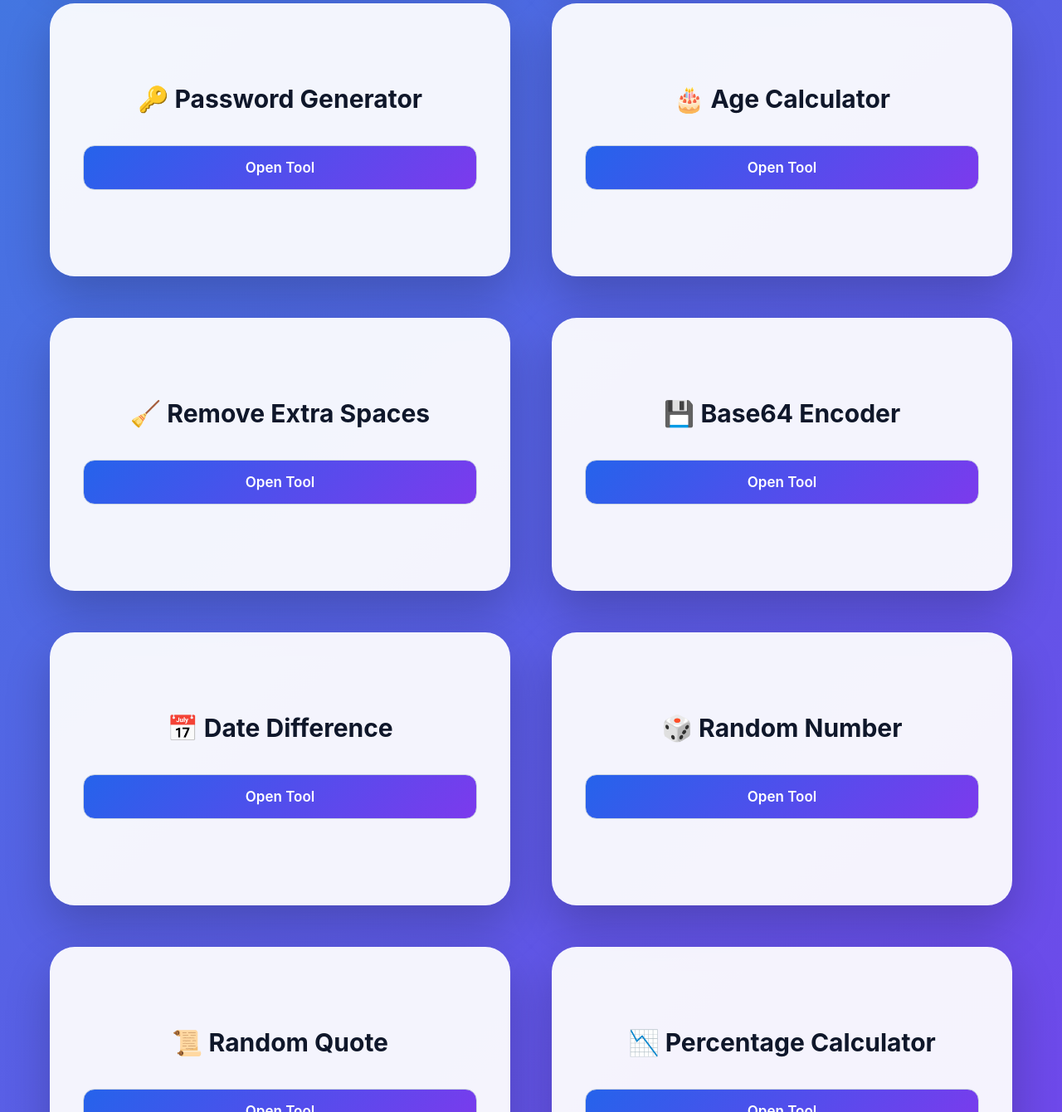
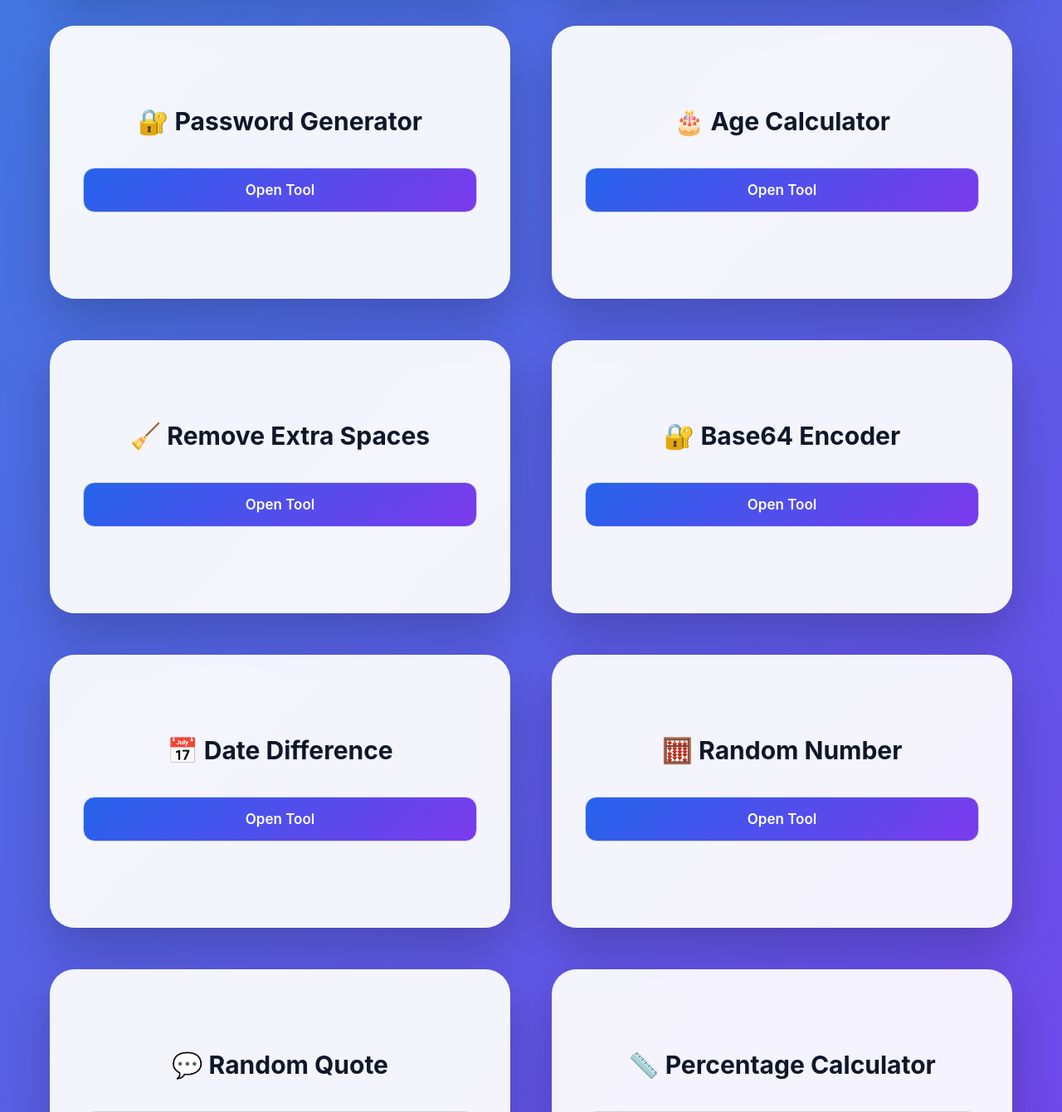
Before and after one commit to azaan0000/Tools-hub-, a plain HTML site: page index.html in a window 1280 px wide. Shown: the part 1460-2800 px from the top of the page at 83% size. Drawn offline with Linux system fonts and the light colour scheme.

Commit message:
Update index.html

```diff
--- a/index.html
+++ b/index.html
@@ -142,77 +142,28 @@ body.dark .tool-page{background:#020617;color:#e5e7eb}
 <p>Fast • Secure • Professional • Browser Based</p>
 </section>
 
-<div class="container ad-box">
-    <script async="async" data-cfasync="false" src="https://pl28395847.effectivegatecpm.com/16b54a2d529a64c16e6a54cf4088be37/invoke.js"></script>
-    <div id="container-16b54a2d529a64c16e6a54cf4088be37"></div>
-</div>
+<div class="container ad-box">AdSense / RevBid Top Ad</div>
+
 <div class="container tools">
 
 <!-- 16 BIG TOOL CARDS -->
-<div class="tool-card">
-    <h3><a href="https://www.effectivegatecpm.com/xtn2hhd7h?key=2c92a0d5d51488656652bd6c17e57b54" target="_blank" style="text-decoration:none; color:inherit;">📝 Word Counter</a></h3>
-    <button onclick="window.open('https://www.effectivegatecpm.com/xtn2hhd7h?key=2c92a0d5d51488656652bd6c17e57b54', '_blank'); openTool('word')">Open Tool</button>
-</div>
-<div class="tool-card">
-    <h3><a href="https://www.effectivegatecpm.com/xtn2hhd7h?key=2c92a0d5d51488656652bd6c17e57b54" target="_blank" style="text-decoration:none; color:inherit;">📊 Character Counter</a></h3>
-    <button onclick="window.open('https://www.effectivegatecpm.com/xtn2hhd7h?key=2c92a0d5d51488656652bd6c17e57b54', '_blank'); openTool('char')">Open Tool</button>
-</div>
-<div class="tool-card">
-    <h3><a href="https://www.effectivegatecpm.com/xtn2hhd7h?key=2c92a0d5d51488656652bd6c17e57b54" target="_blank" style="text-decoration:none; color:inherit;">🔠 Text Case Converter</a></h3>
-    <button onclick="window.open('https://www.effectivegatecpm.com/xtn2hhd7h?key=2c92a0d5d51488656652bd6c17e57b54', '_blank'); openTool('case')">Open Tool</button>
-</div>
-<div class="tool-card">
-    <h3><a href="https://www.effectivegatecpm.com/xtn2hhd7h?key=2c92a0d5d51488656652bd6c17e57b54" target="_blank" style="text-decoration:none; color:inherit;">🔄 Text Reverser</a></h3>
-    <button onclick="window.open('https://www.effectivegatecpm.com/xtn2hhd7h?key=2c92a0d5d51488656652bd6c17e57b54', '_blank'); openTool('reverse')">Open Tool</button>
-</div>
-<div class="tool-card">
-    <h3><a href="https://www.effectivegatecpm.com/xtn2hhd7h?key=2c92a0d5d51488656652bd6c17e57b54" target="_blank" style="text-decoration:none; color:inherit;">🔑 Password Generator</a></h3>
-    <button onclick="window.open('https://www.effectivegatecpm.com/xtn2hhd7h?key=2c92a0d5d51488656652bd6c17e57b54', '_blank'); openTool('pass')">Open Tool</button>
-</div>
-<div class="tool-card">
-    <h3><a href="https://www.effectivegatecpm.com/xtn2hhd7h?key=2c92a0d5d51488656652bd6c17e57b54" target="_blank" style="text-decoration:none; color:inherit;">🎂 Age Calculator</a></h3>
-    <button onclick="window.open('https://www.effectivegatecpm.com/xtn2hhd7h?key=2c92a0d5d51488656652bd6c17e57b54', '_blank'); openTool('age')">Open Tool</button>
-</div>
-<div class="tool-card">
-    <h3><a href="https://www.effectivegatecpm.com/xtn2hhd7h?key=2c92a0d5d51488656652bd6c17e57b54" target="_blank" style="text-decoration:none; color:inherit;">🧹 Remove Extra Spaces</a></h3>
-    <button onclick="window.open('https://www.effectivegatecpm.com/xtn2hhd7h?key=2c92a0d5d51488656652bd6c17e57b54', '_blank'); openTool('space')">Open Tool</button>
-</div>
-<div class="tool-card">
-    <h3><a href="https://www.effectivegatecpm.com/xtn2hhd7h?key=2c92a0d5d51488656652bd6c17e57b54" target="_blank" style="text-decoration:none; color:inherit;">💾 Base64 Encoder</a></h3>
-    <button onclick="window.open('https://www.effectivegatecpm.com/xtn2hhd7h?key=2c92a0d5d51488656652bd6c17e57b54', '_blank'); openTool('b64')">Open Tool</button>
-</div>
-<div class="tool-card">
-    <h3><a href="https://www.effectivegatecpm.com/xtn2hhd7h?key=2c92a0d5d51488656652bd6c17e57b54" target="_blank" style="text-decoration:none; color:inherit;">📅 Date Difference</a></h3>
-    <button onclick="window.open('https://www.effectivegatecpm.com/xtn2hhd7h?key=2c92a0d5d51488656652bd6c17e57b54', '_blank'); openTool('date')">Open Tool</button>
-</div>
-<div class="tool-card">
-    <h3><a href="https://www.effectivegatecpm.com/xtn2hhd7h?key=2c92a0d5d51488656652bd6c17e57b54" target="_blank" style="text-decoration:none; color:inherit;">🎲 Random Number</a></h3>
-    <button onclick="window.open('https://www.effectivegatecpm.com/xtn2hhd7h?key=2c92a0d5d51488656652bd6c17e57b54', '_blank'); openTool('rand')">Open Tool</button>
-</div>
-<div class="tool-card">
-    <h3><a href="https://www.effectivegatecpm.com/xtn2hhd7h?key=2c92a0d5d51488656652bd6c17e57b54" target="_blank" style="text-decoration:none; color:inherit;">📜 Random Quote</a></h3>
-    <button onclick="window.open('https://www.effectivegatecpm.com/xtn2hhd7h?key=2c92a0d5d51488656652bd6c17e57b54', '_blank'); openTool('quote')">Open Tool</button>
-</div>
-<div class="tool-card">
-    <h3><a href="https://www.effectivegatecpm.com/xtn2hhd7h?key=2c92a0d5d51488656652bd6c17e57b54" target="_blank" style="text-decoration:none; color:inherit;">📉 Percentage Calculator</a></h3>
-    <button onclick="window.open('https://www.effectivegatecpm.com/xtn2hhd7h?key=2c92a0d5d51488656652bd6c17e57b54', '_blank'); openTool('percent')">Open Tool</button>
-</div>
-<div class="tool-card">
-    <h3><a href="https://www.effectivegatecpm.com/xtn2hhd7h?key=2c92a0d5d51488656652bd6c17e57b54" target="_blank" style="text-decoration:none; color:inherit;">🕒 Current Time</a></h3>
-    <button onclick="window.open('https://www.effectivegatecpm.com/xtn2hhd7h?key=2c92a0d5d51488656652bd6c17e57b54', '_blank'); openTool('time')">Open Tool</button>
-</div>
-<div class="tool-card">
-    <h3><a href="https://www.effectivegatecpm.com/xtn2hhd7h?key=2c92a0d5d51488656652bd6c17e57b54" target="_blank" style="text-decoration:none; color:inherit;">🧮 Simple Calculator</a></h3>
-    <button onclick="window.open('https://www.effectivegatecpm.com/xtn2hhd7h?key=2c92a0d5d51488656652bd6c17e57b54', '_blank'); openTool('calc')">Open Tool</button>
-</div>
-<div class="tool-card">
-    <h3><a href="https://www.effectivegatecpm.com/xtn2hhd7h?key=2c92a0d5d51488656652bd6c17e57b54" target="_blank" style="text-decoration:none; color:inherit;">🔢 Number Counter</a></h3>
-    <button onclick="window.open('https://www.effectivegatecpm.com/xtn2hhd7h?key=2c92a0d5d51488656652bd6c17e57b54', '_blank'); openTool('num')">Open Tool</button>
-</div>
-<div class="tool-card">
-    <h3><a href="https://www.effectivegatecpm.com/xtn2hhd7h?key=2c92a0d5d51488656652bd6c17e57b54" target="_blank" style="text-decoration:none; color:inherit;">📏 Text Length Checker</a></h3>
-    <button onclick="window.open('https://www.effectivegatecpm.com/xtn2hhd7h?key=2c92a0d5d51488656652bd6c17e57b54', '_blank'); openTool('len')">Open Tool</button>
-</div>
+<div class="tool-card"><h3>📝 Word Counter</h3><button onclick="openTool('word')">Open Tool</button></div>
+<div class="tool-card"><h3>📊 Character Counter</h3><button onclick="openTool('char')">Open Tool</button></div>
+<div class="tool-card"><h3>🔤 Text Case Converter</h3><button onclick="openTool('case')">Open Tool</button></div>
+<div class="tool-card"><h3>🔁 Text Reverser</h3><button onclick="openTool('reverse')">Open Tool</button></div>
+<div class="tool-card"><h3>🔐 Password Generator</h3><button onclick="openTool('pass')">Open Tool</button></div>
+<div class="tool-card"><h3>🎂 Age Calculator</h3><button onclick="openTool('age')">Open Tool</button></div>
+<div class="tool-card"><h3>🧹 Remove Extra Spaces</h3><button onclick="openTool('space')">Open Tool</button></div>
+<div class="tool-card"><h3>🔐 Base64 Encoder</h3><button onclick="openTool('b64')">Open Tool</button></div>
+<div class="tool-card"><h3>📅 Date Difference</h3><button onclick="openTool('date')">Open Tool</button></div>
+<div class="tool-card"><h3>🧮 Random Number</h3><button onclick="openTool('rand')">Open Tool</button></div>
+<div class="tool-card"><h3>💬 Random Quote</h3><button onclick="openTool('quote')">Open Tool</button></div>
+<div class="tool-card"><h3>📏 Percentage Calculator</h3><button onclick="openTool('percent')">Open Tool</button></div>
+<div class="tool-card"><h3>🕒 Current Time</h3><button onclick="openTool('time')">Open Tool</button></div>
+<div class="tool-card"><h3>📐 Simple Calculator</h3><button onclick="openTool('calc')">Open Tool</button></div>
+<div class="tool-card"><h3>🔢 Number Counter</h3><button onclick="openTool('num')">Open Tool</button></div>
+<div class="tool-card"><h3>🧠 Text Length Checker</h3><button onclick="openTool('len')">Open Tool</button></div>
+
 </div>
 
 <div class="container ad-box">RevBid In-Content Ad</div>
```
